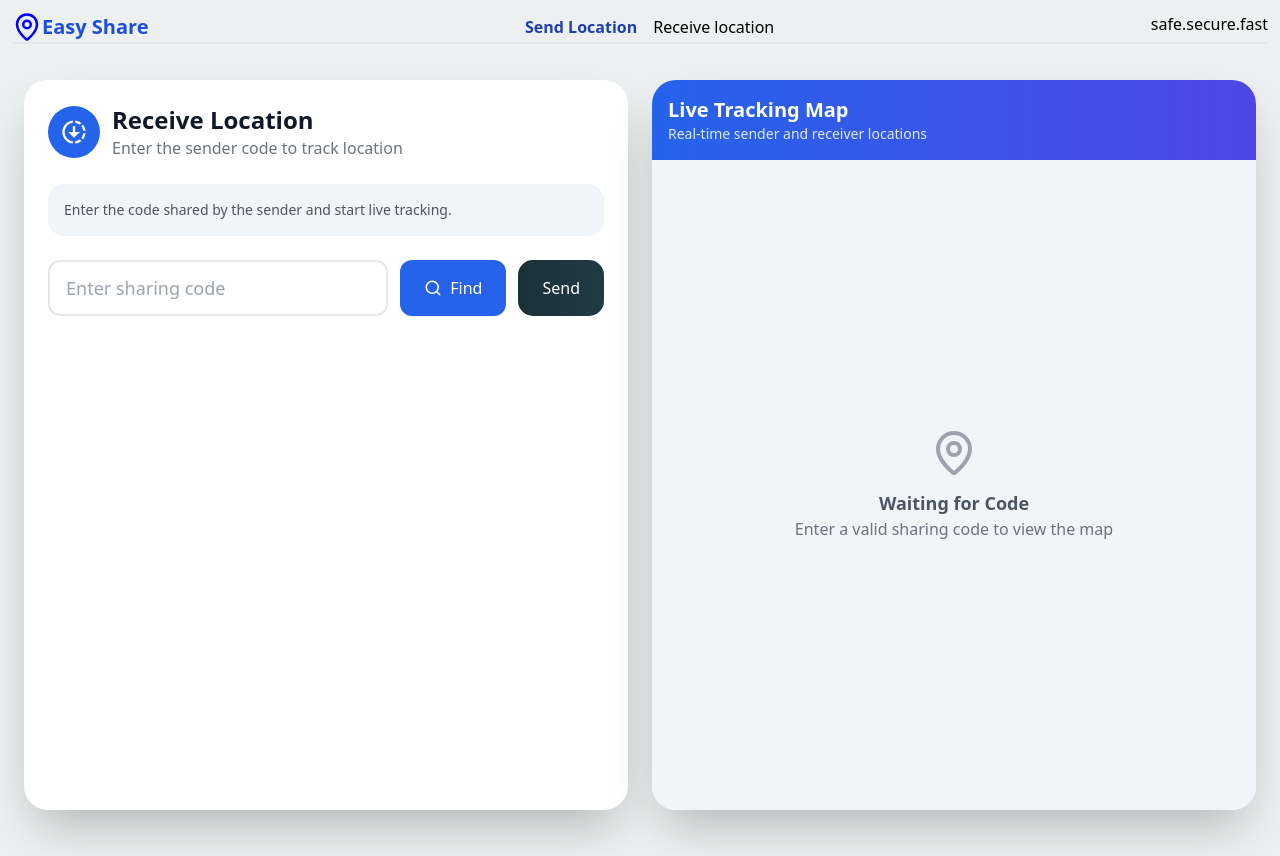
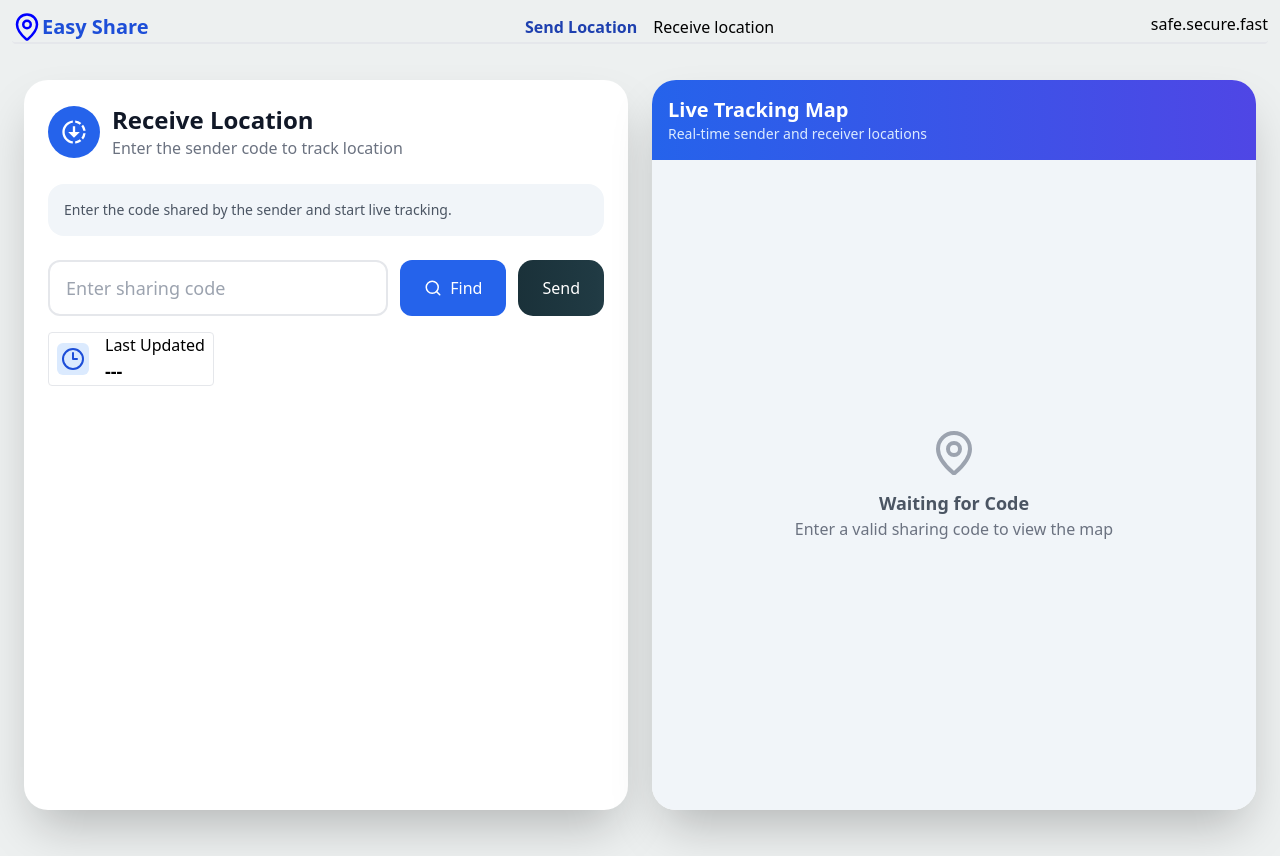
Before and after one commit to GanneRohan097/Location-share, a React (Vite) app in the folder frontend/: page /receiver in a window 1280 px wide. Built offline with nearby package versions, Linux system fonts and the light colour scheme; no server answers.

Commit message:
change made

```diff
--- a/frontend/src/pages/Receiver.jsx
+++ b/frontend/src/pages/Receiver.jsx
@@ -5,7 +5,8 @@ import {
   MapPin,
   Search,
   Send,
-  CheckCircle2
+  CheckCircle2,
+  Clock3
 } from 'lucide-react';
 import { MdDownloading } from "react-icons/md";
 
@@ -21,8 +22,8 @@ const Receiver = () => {
   const [wrong, setWrong] = useState(false);
   const [data, setData] = useState({});
   const [receiverLocation, setReceiverLocation] = useState(null);
-  const [findLoading,setFindLoading] = useState(false);
-  const [sent,setSent] = useState(false);
+  const [findLoading, setFindLoading] = useState(false);
+  const [sent, setSent] = useState(false);
 
   useEffect(() => {
 
@@ -65,11 +66,11 @@ const Receiver = () => {
 
   async function sendData() {
     await axios.post(
-      'https://location-share-f1m3.onrender.com/receiverShare',{
+      'https://location-share-f1m3.onrender.com/receiverShare', {
       code: value,
       name: "Rohan",
       longitude: receiverLocation.lng,
-        latitude : receiverLocation.lat
+      latitude: receiverLocation.lat
     }
     )
     setSent(true);
@@ -98,7 +99,7 @@ const Receiver = () => {
         code: enteredCode
       }
     );
-    if(response.data=="Incorrect"){
+    if (response.data == "Incorrect") {
       console.log("Wrong code");
       setWrong(true);
       setReveal(true);
@@ -127,7 +128,7 @@ return (
 
           <div className="flex items-center gap-3 mb-6">
             <div className="bg-blue-600 p-3 rounded-full">
-            <MdDownloading  size={28} color="white"/>
+              <MdDownloading size={28} color="white" />
             </div>
 
             <div>
@@ -162,7 +163,7 @@ return (
               <Search size={18} />
               Find
 
-           {findLoading && <div className="w-8 h-8 rounded-full border-[3px] border-white  border-t-blue-800 border-b-blue-800 animate-spin"></div> }
+              {findLoading && <div className="w-8 h-8 rounded-full border-[3px] border-white  border-t-blue-800 border-b-blue-800 animate-spin"></div>}
 
             </button>
 
@@ -195,6 +196,14 @@ return (
 
 
           </div>
+          <div className='flex items-center border w-fit pr-2 rounded mt-4'>
+            <Clock3 className='text-blue-700 ml-2 bg-blue-100 h-8 w-8 p-1 rounded-md' />
+            <div className='ml-4'>
+              <p className=''>Last Updated</p>
+              <p className='font-bold text-lg'>{data.updatedAt? new Date(data.updatedAt).toLocaleString(): "---"}</p>
+            </div>
+          </div>
+
 
           {reveal && (
             <div className="space-y-4 mt-6">
```
Lines whose indentation alone changed are shown as unchanged.
